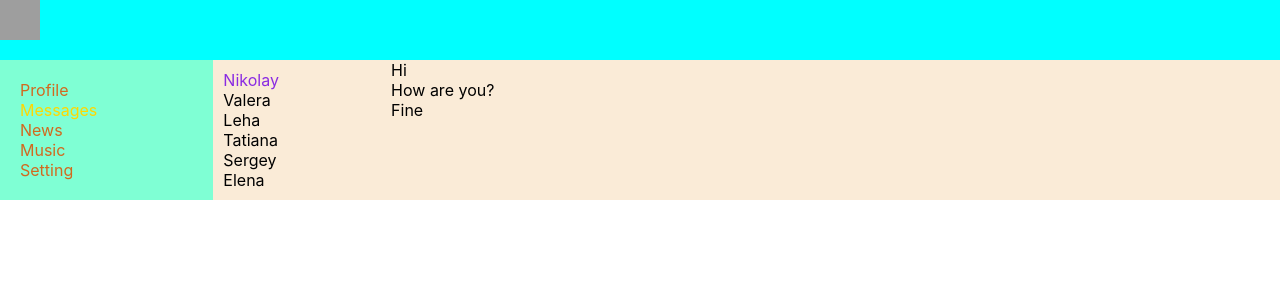
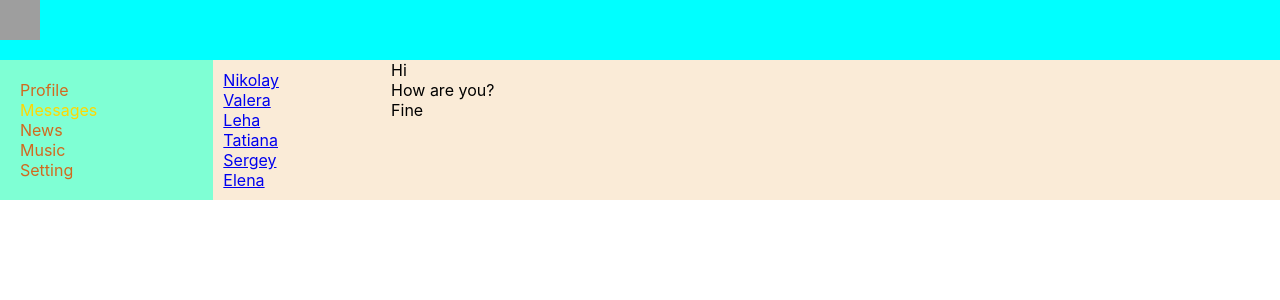
Before and after one commit to Taitanos/Social_Network-old-1, a React (Create React App) app: page /dialogs in a window 1280 px wide. Shown: the top 300 px of the page. Built offline with nearby package versions, Linux system fonts and the light colour scheme; grey boxes are pictures that could not be loaded.

Commit message:
refactoring dialogs

```diff
--- a/src/App.js
+++ b/src/App.js
@@ -20,8 +20,8 @@
                     <Route path='/dialogs' component={Dialogs}/>
                     <Route path='/profile' component={Profile}/>
                     <Route path='/news' component={News}/>
-                    <Route path='/music' component={Music} />
-                    <Route path='/setting' component={Setting} />
+                    <Route path='/music' component={Music}/>
+                    <Route path='/setting' component={Setting}/>
                 </div>
             </div>
         </BrowserRouter>)
--- a/src/components/Dialogs/Dialogs.jsx
+++ b/src/components/Dialogs/Dialogs.jsx
@@ -1,27 +1,28 @@
 import React from 'react'
 import s from './Dialogs.module.css'
+import {NavLink} from "react-router-dom";
 
 const Dialogs = () => {
     return (
         <div className={s.dialogs}>
             <div className={s.dialogsItem}>
                 <div className={s.dialog + ' ' + s.active}>
-                    Nikolay
+                    <NavLink to="/dialogs/1"> Nikolay </NavLink>
                 </div>
                 <div className={s.dialog}>
-                    Valera
+                    <NavLink to="/dialogs/2"> Valera </NavLink>
                 </div>
                 <div className={s.dialog}>
-                    Leha
+                    <NavLink to="/dialogs/3"> Leha </NavLink>
                 </div>
                 <div className={s.dialog}>
-                    Tatiana
+                    <NavLink to="/dialogs/4"> Tatiana </NavLink>
                 </div>
                 <div className={s.dialog}>
-                    Sergey
+                    <NavLink to="/dialogs/5"> Sergey </NavLink>
                 </div>
                 <div className={s.dialog}>
-                    Elena
+                    <NavLink to="/dialogs/6"> Elena </NavLink>
                 </div>
             </div>
             <div className={s.messages}>
```
Also changed, not shown: 1 other file (tests, documents, lock files or other folders).
